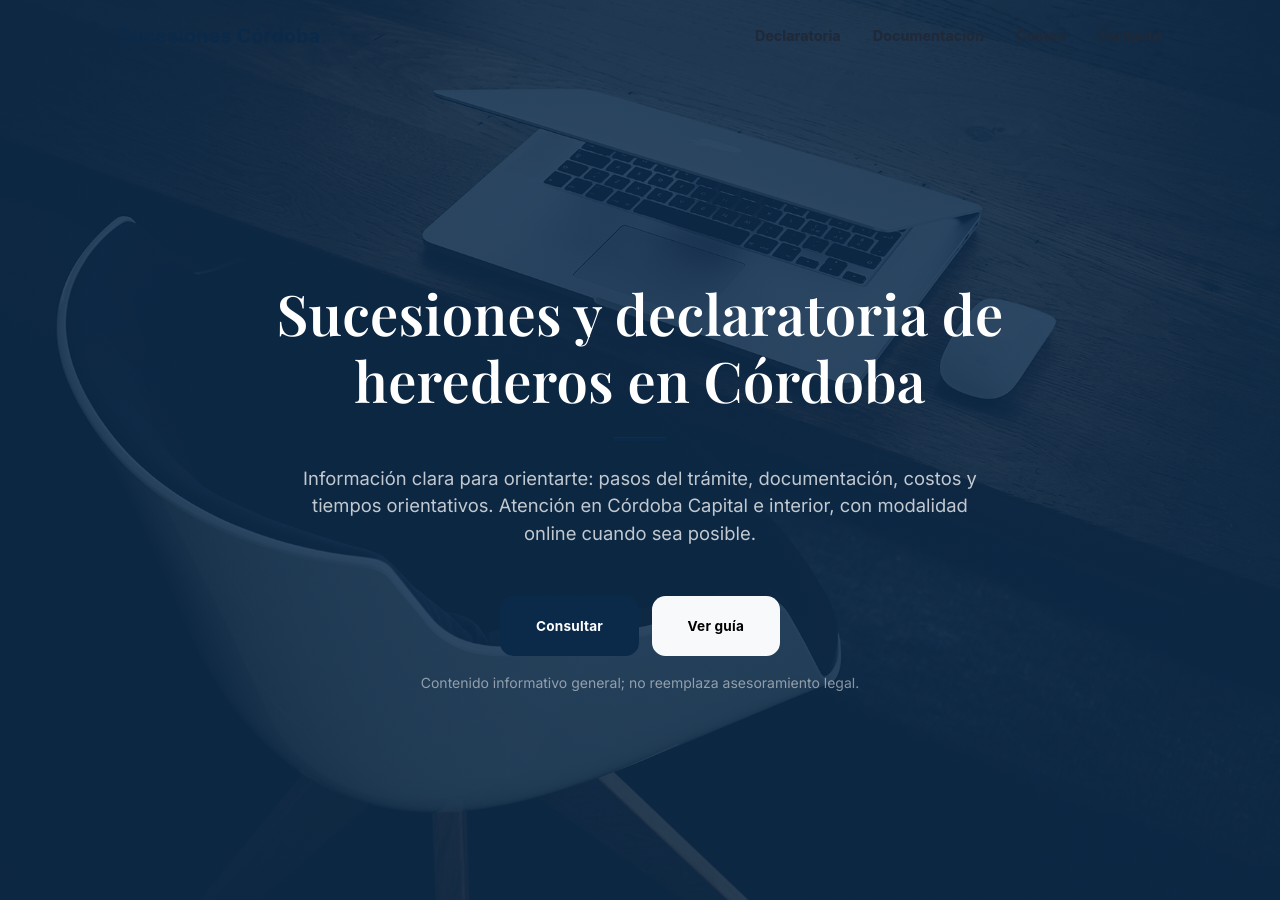
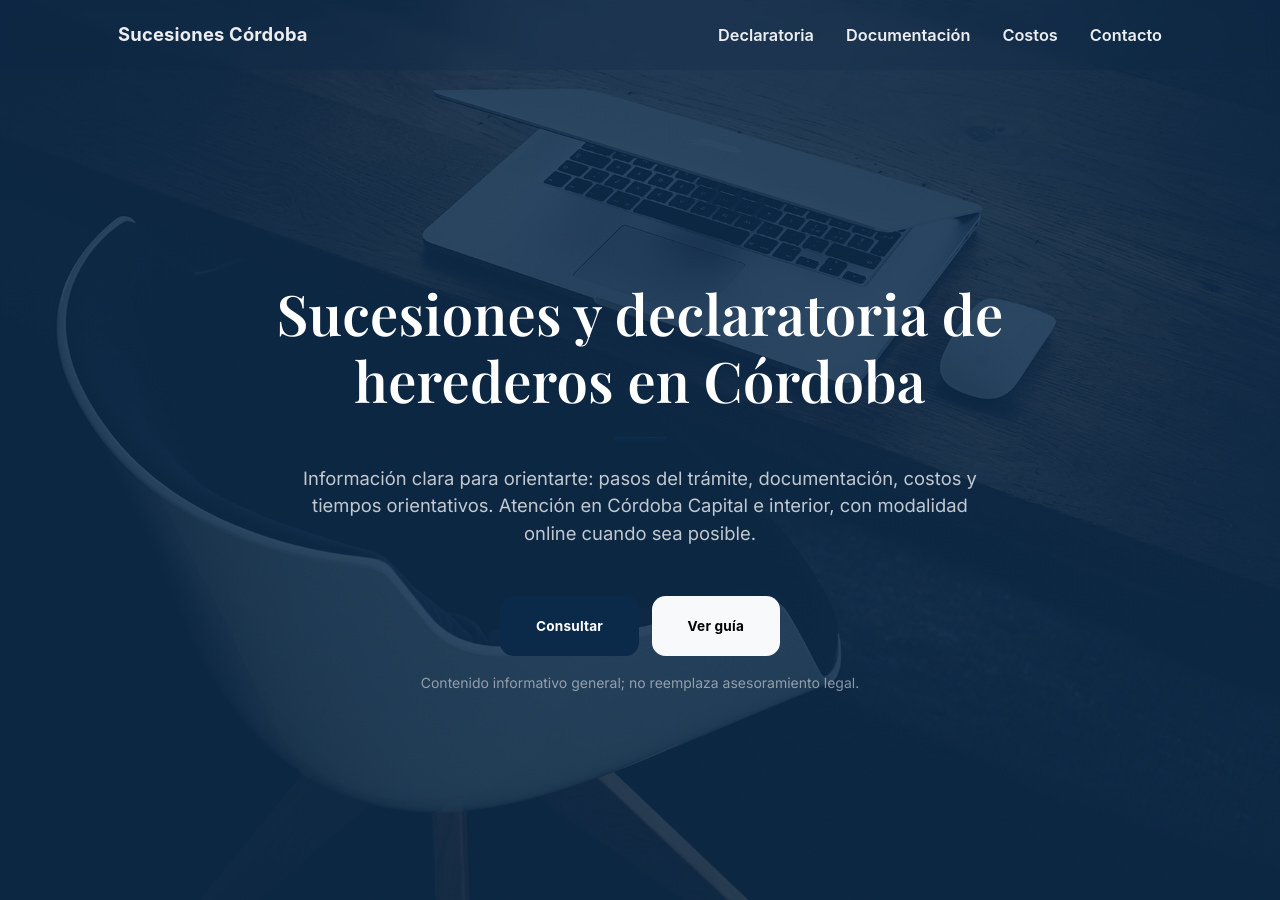
Before and after one commit to Elitedomainsx/sucesionescordoba, a Jekyll site: the page built from index.md, in a window 1280 px wide and 900 px high. Built offline with Jekyll 4.4.1, drawn with Linux system fonts in a browser that asks for light colours.

Commit message:
Add files via upload

```diff
--- a/_layouts/default.html
+++ b/_layouts/default.html
@@ -24,7 +24,7 @@
     <!-- Site overrides -->
     <link rel="stylesheet" href="/assets/css/site.css" />
   </head>
-  <body id="page-top" class="{% if page.url != '/' %}page-internal{% endif %}">
+  <body id="page-top" class="{% if page.url == '/' %}page-home{% else %}page-internal{% endif %}">
     {% include nav.html %}
 
     {{ content }}
--- a/assets/css/site.css
+++ b/assets/css/site.css
@@ -55,6 +55,29 @@ a:hover{ opacity: .95; }
   color: var(--legal-primary) !important;
 }
 
+/* Navbar on the masthead (home): keep it readable over dark image */
+.page-home #mainNav:not(.navbar-shrink){
+  background: rgba(11,42,74,.18) !important;
+  backdrop-filter: blur(6px);
+}
+.page-home #mainNav:not(.navbar-shrink) .navbar-brand,
+.page-home #mainNav:not(.navbar-shrink) .navbar-nav .nav-item .nav-link{
+  color: rgba(255,255,255,.92) !important;
+}
+.page-home #mainNav:not(.navbar-shrink) .navbar-nav .nav-item .nav-link:hover{
+  color: #ffffff !important;
+}
+.page-home #mainNav:not(.navbar-shrink) .navbar-toggler{
+  border-color: rgba(255,255,255,.45);
+}
+.page-home #mainNav:not(.navbar-shrink) .navbar-toggler-icon{
+  filter: invert(1);
+}
+
+/* Navbar typography: slightly bigger + more "estudio" */
+#mainNav .navbar-brand{ font-size: 1.15rem; letter-spacing: .2px; }
+#mainNav .navbar-nav .nav-item .nav-link{ font-size: 1.02rem; font-weight: 600; }
+
 /* Divider (Creative uses an orange hardcoded color) */
 hr.divider{
   background-color: var(--legal-primary) !important;
@@ -67,6 +90,20 @@ header.masthead{
   background-position: center !important;
   background-repeat: no-repeat !important;
   background-size: cover !important;
+  box-shadow: 0 14px 40px rgba(0,0,0,.22);
+}
+
+/* Home: make the section after masthead clearly distinct (less "fundido") */
+.page-home #about.page-section{
+  background: var(--legal-bg) !important;
+}
+.page-home #about .text-white,
+.page-home #about .text-white-75,
+.page-home #about p{
+  color: var(--legal-text) !important;
+}
+.page-home #about .divider-light{
+  background-color: var(--legal-primary) !important;
 }
 
 /* Buttons: less "agency", more professional */
```
